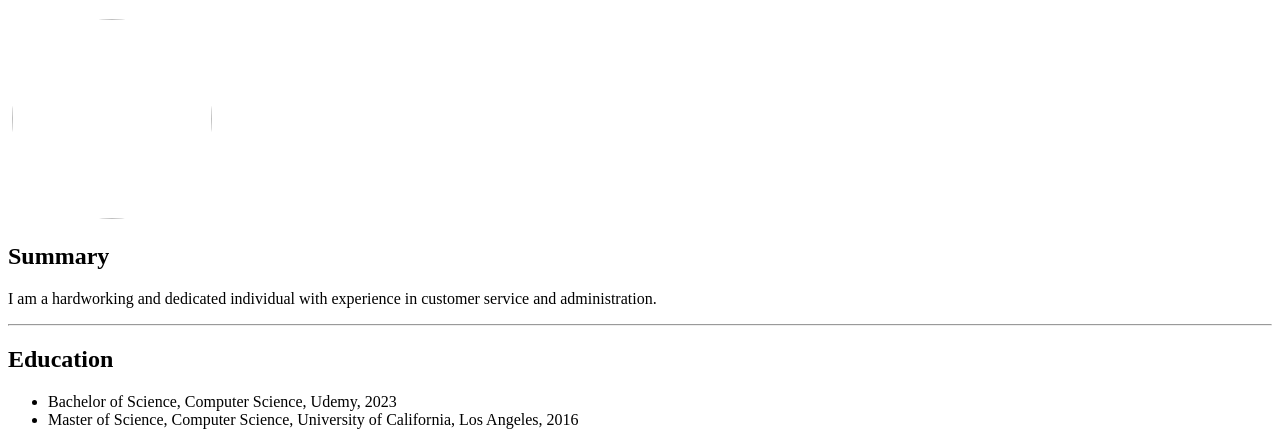
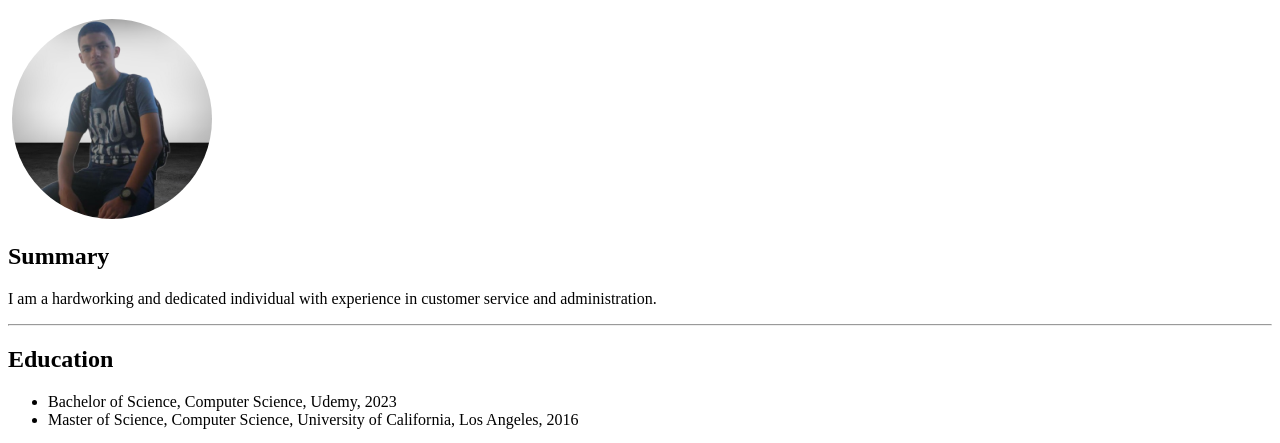
Before and after one commit to adnim982/myresume, a plain HTML site: page index.html in a window 1280 px wide. Shown: the part 61-504 px from the top of the page. Drawn offline with Linux system fonts and the light colour scheme.

Commit message:
Update index.html

```diff
--- a/index.html
+++ b/index.html
@@ -14,7 +14,7 @@
             </clipPath>
         </defs>
     </svg>
-    <img src="./images/ali.png" width="200" height="200" style="clip-path: url(#circleView);"></body>
+    <img src="./assets/ali.png" width="200" height="200" style="clip-path: url(#circleView);"></body>
     <h2>Summary</h2>
     <p>I am a hardworking and dedicated individual with experience in customer service and administration.
     </p>
```
